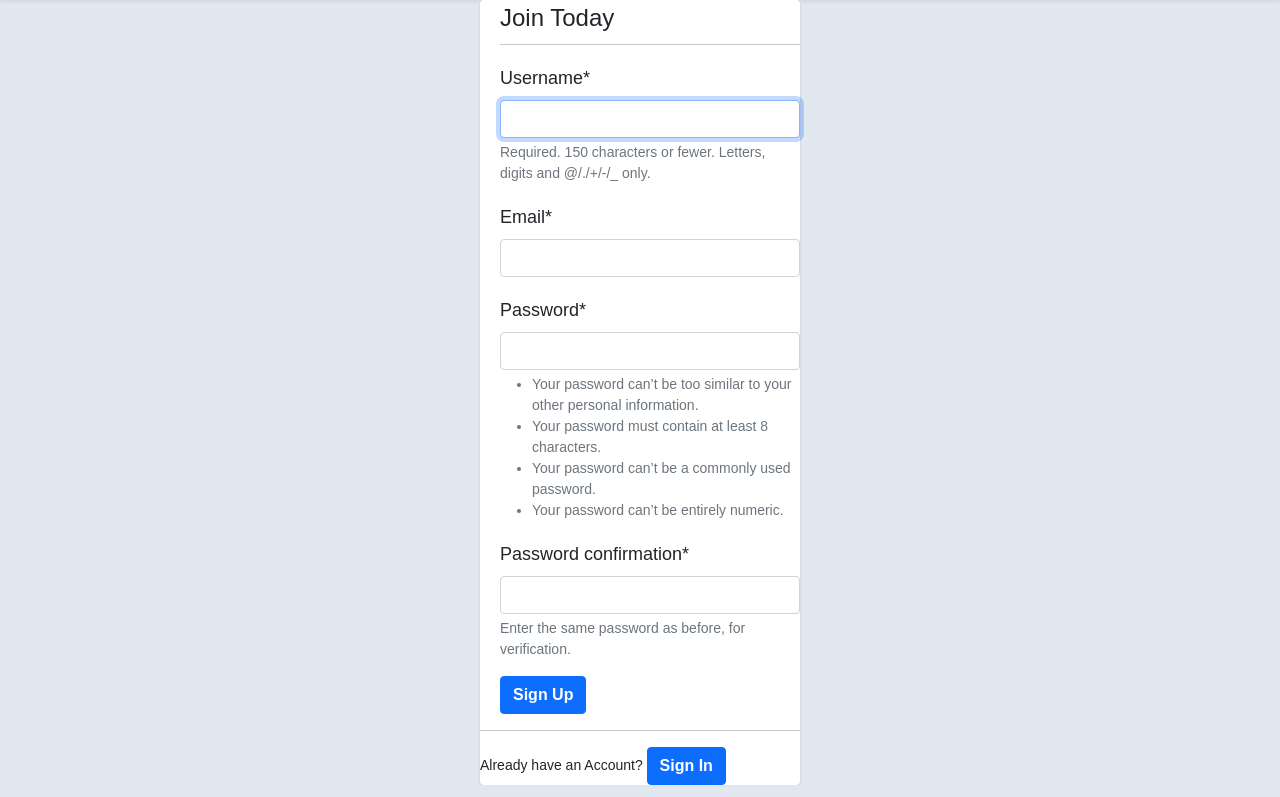
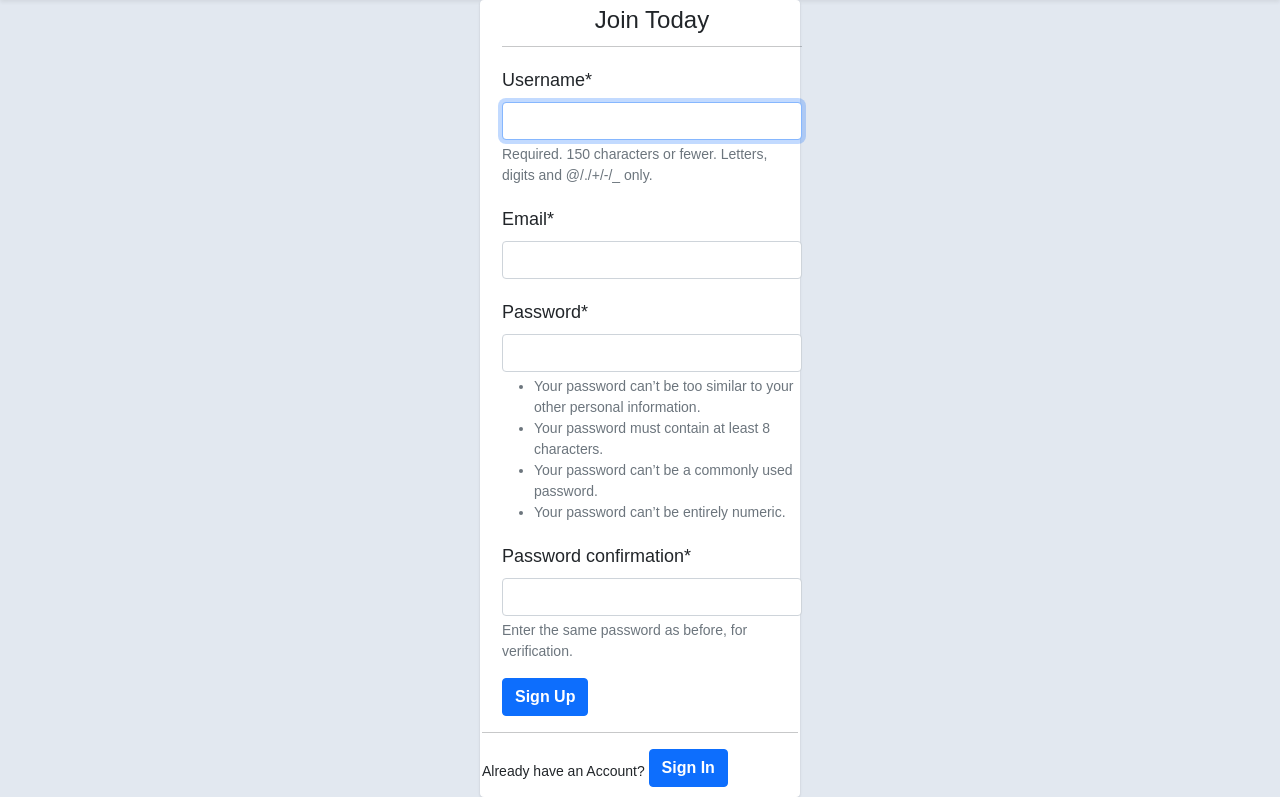
Before and after one commit to philipnyakwaka1/PET_HAVEN_DEV, a Django app: page /register/ in a window 1280 px wide. Shown: the part 107-904 px from the top of the page. Run offline with Django 5.2, Linux system fonts and the light colour scheme; some libraries are stand-ins or nearby versions.

Commit message:
Some work

```diff
--- a/mysite/users/templates/users/login.html
+++ b/mysite/users/templates/users/login.html
@@ -66,7 +66,7 @@
   <form method="POST">
     {% csrf_token %}
     <fieldset>
-      <legend>Login</legend>
+      <legend class="mt-2">Login</legend>
       <hr />
       {{ form | crispy }}
     </fieldset>
@@ -78,7 +78,9 @@
     <hr />
     <small
       >Need an Account?
-      <a class="btn btn-primary" href="{% url 'register' %}">Sign Up</a></small
+      <a class="btn btn-primary mb-2" href="{% url 'register' %}"
+        >Sign Up</a
+      ></small
     >
   </div>
 </div>
--- a/mysite/users/templates/users/register.html
+++ b/mysite/users/templates/users/register.html
@@ -23,6 +23,7 @@
     background-clip: border-box;
     border: 0 solid rgba(0, 0, 0, 0.125);
     border-radius: 0.25rem;
+    padding: 2px;
   }
 
   .card-body {
@@ -60,7 +61,7 @@
   <form method="POST">
     {% csrf_token %}
     <fieldset>
-      <legend>Join Today</legend>
+      <legend style="text-align: center">Join Today</legend>
       <hr />
       {{ form | crispy }}
     </fieldset>
@@ -72,7 +73,9 @@
   <div>
     <small
       >Already have an Account?
-      <a class="btn btn-primary" href="{% url 'login' %}">Sign In</a></small
+      <a class="btn btn-primary mb-2" href="{% url 'login' %}"
+        >Sign In</a
+      ></small
     >
   </div>
 </div>
```
